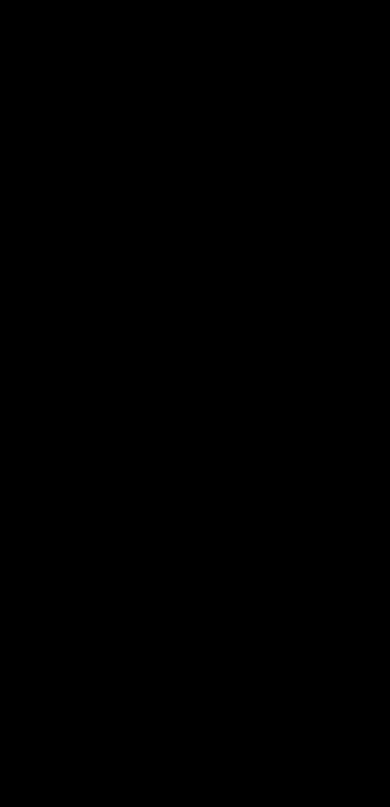
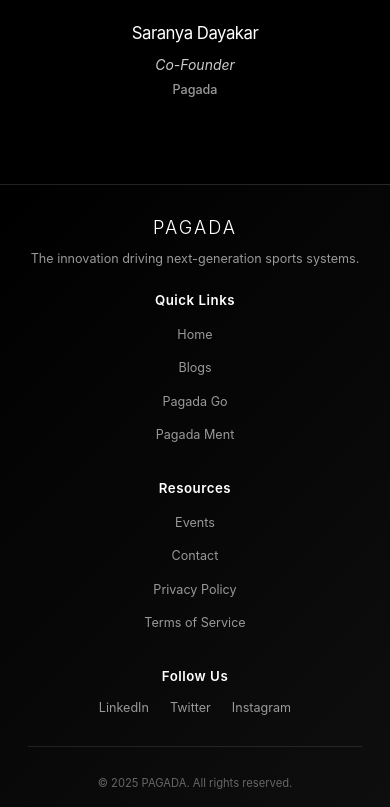
Before and after one commit to hgbytes/pagada-app, a React (Create React App) app: page / in a window 390 px wide. Shown: the part 1108-1915 px from the top of the page. Before the commit the page ends 1010 px from the top, so only its background shows below. Built offline with nearby package versions, Linux system fonts and the light colour scheme; no server answers.

Commit message:
footer added

```diff
--- a/src/App.js
+++ b/src/App.js
@@ -3,6 +3,7 @@ import Navbar from './components/Navbar';
 import ContactPopup from './components/ContactPopup';
 import ComingSoon from './components/ComingSoon';
 import Blogs from './components/Blogs';
+import Footer from './components/Footer';
 
 function App() {
   const [isContactOpen, setIsContactOpen] = useState(false);
@@ -30,6 +31,7 @@ function App() {
       <div className="App">
         <Navbar onContactClick={openContact} />
         <Blogs />
+        <Footer onContactClick={openContact} />
         <ContactPopup isOpen={isContactOpen} onClose={closeContact} />
       </div>
     );
@@ -41,6 +43,7 @@ function App() {
       <div className="App">
         <Navbar onContactClick={openContact} />
         <ComingSoon />
+        <Footer onContactClick={openContact} />
         <ContactPopup isOpen={isContactOpen} onClose={closeContact} />
       </div>
     );
@@ -80,7 +83,7 @@ function App() {
             <div className="profile-card">
               <div className="profile-image placeholder-1"></div>
               <h3 className="profile-name">Dayakar</h3>
-              <p className="profile-title">Co</p>
+              <p className="profile-title">Co-Founder</p>
               <p className="profile-company">Athletic Capital</p>
             </div>
 
@@ -96,6 +99,9 @@ function App() {
 
       {/* Contact Popup */}
       <ContactPopup isOpen={isContactOpen} onClose={closeContact} />
+
+      {/* Footer */}
+      <Footer onContactClick={openContact} />
     </div>
   );
 }
--- /dev/null
+++ b/src/components/Footer.js
@@ -0,0 +1,60 @@
+import React from 'react';
+
+function Footer({ onContactClick }) {
+  const currentYear = new Date().getFullYear();
+
+  return (
+    <footer className="footer">
+      <div className="footer-container">
+        <div className="footer-content">
+          {/* Brand Section */}
+          <div className="footer-section">
+            <h3 className="footer-brand">PAGADA</h3>
+            <p className="footer-tagline">The innovation driving next-generation sports systems.</p>
+          </div>
+
+          {/* Quick Links */}
+          <div className="footer-section">
+            <h4 className="footer-heading">Quick Links</h4>
+            <ul className="footer-links">
+              <li><a href="#home">Home</a></li>
+              <li><a href="#blogs">Blogs</a></li>
+              <li><a href="#pagada-go">Pagada Go</a></li>
+              <li><a href="#pagada-ment">Pagada Ment</a></li>
+            </ul>
+          </div>
+
+          {/* Resources */}
+          <div className="footer-section">
+            <h4 className="footer-heading">Resources</h4>
+            <ul className="footer-links">
+              <li><a href="#events">Events</a></li>
+              <li><a href="#" onClick={(e) => { e.preventDefault(); onContactClick(); }} role="button" tabIndex="0" onKeyPress={(e) => { if (e.key === 'Enter') onContactClick(); }}>Contact</a></li>
+              <li><a href="/" onClick={(e) => e.preventDefault()}>Privacy Policy</a></li>
+              <li><a href="/" onClick={(e) => e.preventDefault()}>Terms of Service</a></li>
+            </ul>
+          </div>
+
+          {/* Social Links */}
+          <div className="footer-section">
+            <h4 className="footer-heading">Follow Us</h4>
+            <div className="footer-social">
+              <a href="/" onClick={(e) => e.preventDefault()} className="social-link" title="LinkedIn">LinkedIn</a>
+              <a href="/" onClick={(e) => e.preventDefault()} className="social-link" title="Twitter">Twitter</a>
+              <a href="/" onClick={(e) => e.preventDefault()} className="social-link" title="Instagram">Instagram</a>
+            </div>
+          </div>
+        </div>
+
+        {/* Footer Bottom */}
+        <div className="footer-bottom">
+          <p className="footer-copyright">
+            &copy; {currentYear} PAGADA. All rights reserved.
+          </p>
+        </div>
+      </div>
+    </footer>
+  );
+}
+
+export default Footer;
--- a/src/styles.css
+++ b/src/styles.css
@@ -15,6 +15,12 @@
 
 html {
   scroll-behavior: smooth;
+  -ms-overflow-style: none;
+  scrollbar-width: none;
+}
+
+html::-webkit-scrollbar {
+  display: none;
 }
 
 body {
@@ -30,6 +36,14 @@ body {
   /* Sports mentorship dark theme background */
   background: #000;
   min-height: 100vh;
+
+  /* Hide scrollbar */
+  -ms-overflow-style: none;
+  scrollbar-width: none;
+}
+
+body::-webkit-scrollbar {
+  display: none;
 }
 
 code {
@@ -1272,11 +1286,13 @@ code {
 }
 
 .team-profiles {
-  display: grid;
-  grid-template-columns: repeat(5, 1fr);
+  display: flex;
+  justify-content: center;
+  align-items: center;
   gap: 2rem;
   max-width: 1200px;
   margin: 0 auto;
+  flex-wrap: wrap;
 }
 
 .profile-card {
@@ -1855,3 +1871,166 @@ code {
     right: -30%;
   }
 }
+
+/* ==========================================================================
+   11. FOOTER SECTION
+   ========================================================================== */
+
+.footer {
+  background: linear-gradient(135deg, rgba(0, 0, 0, 0.98) 0%, rgba(15, 15, 15, 0.95) 100%);
+  border-top: 1px solid rgba(255, 255, 255, 0.1);
+  padding: 4rem 0 2rem;
+  color: #ccc;
+}
+
+.footer-container {
+  max-width: 1400px;
+  margin: 0 auto;
+  padding: 0 2rem;
+}
+
+.footer-content {
+  display: grid;
+  grid-template-columns: repeat(auto-fit, minmax(250px, 1fr));
+  gap: 3rem;
+  margin-bottom: 3rem;
+}
+
+.footer-section {
+  text-align: left;
+}
+
+.footer-brand {
+  font-size: 1.5rem;
+  font-weight: 300;
+  color: #ffffff;
+  margin-bottom: 0.5rem;
+  letter-spacing: 2px;
+}
+
+.footer-tagline {
+  font-size: 0.9rem;
+  color: #999;
+  line-height: 1.6;
+}
+
+.footer-heading {
+  font-size: 1rem;
+  font-weight: 600;
+  color: #ffffff;
+  margin-bottom: 1.5rem;
+  letter-spacing: 0.5px;
+}
+
+.footer-links {
+  list-style: none;
+  padding: 0;
+  margin: 0;
+}
+
+.footer-links li {
+  margin-bottom: 0.8rem;
+}
+
+.footer-links a {
+  color: #999;
+  text-decoration: none;
+  font-size: 0.95rem;
+  transition: color 0.3s ease;
+}
+
+.footer-links a:hover {
+  color: #3cd400;
+}
+
+.footer-social {
+  display: flex;
+  gap: 1.5rem;
+  flex-wrap: wrap;
+}
+
+.social-link {
+  color: #999;
+  text-decoration: none;
+  font-size: 0.95rem;
+  transition: all 0.3s ease;
+  display: inline-flex;
+  align-items: center;
+}
+
+.social-link:hover {
+  color: #3cd400;
+  transform: translateY(-2px);
+}
+
+.footer-bottom {
+  border-top: 1px solid rgba(255, 255, 255, 0.1);
+  padding-top: 2rem;
+  text-align: center;
+}
+
+.footer-copyright {
+  color: #666;
+  font-size: 0.85rem;
+  margin: 0;
+}
+
+/* Footer Responsive Design */
+@media (max-width: 768px) {
+  .footer {
+    padding: 3rem 0 1.5rem;
+  }
+
+  .footer-content {
+    grid-template-columns: repeat(2, 1fr);
+    gap: 2rem;
+    margin-bottom: 2rem;
+  }
+
+  .footer-section {
+    text-align: center;
+  }
+
+  .footer-heading {
+    margin-bottom: 1rem;
+  }
+
+  .footer-links {
+    display: flex;
+    flex-direction: column;
+    align-items: center;
+  }
+
+  .footer-social {
+    justify-content: center;
+  }
+}
+
+@media (max-width: 480px) {
+  .footer {
+    padding: 2rem 0 1rem;
+  }
+
+  .footer-content {
+    grid-template-columns: 1fr;
+    gap: 1.5rem;
+  }
+
+  .footer-brand {
+    font-size: 1.3rem;
+  }
+
+  .footer-heading {
+    font-size: 0.95rem;
+    margin-bottom: 0.8rem;
+  }
+
+  .footer-links a,
+  .social-link {
+    font-size: 0.9rem;
+  }
+
+  .footer-copyright {
+    font-size: 0.8rem;
+  }
+}
--- a/src/styles/Blogs.css
+++ b/src/styles/Blogs.css
@@ -1,8 +1,8 @@
 /* Blogs Section Styling */
 
 .blogs-section {
-  padding: 60px 20px;
-  background: linear-gradient(135deg, #f5f7fa 0%, #c3cfe2 100%);
+  padding:  250px 50px;
+  background: linear-gradient(135deg, #000 0%, #1a1a1a 100%);
   min-height: 100vh;
 }
 
@@ -13,10 +13,11 @@
 
 .blogs-title {
   font-size: 2.5rem;
-  font-weight: 700;
+  font-weight: 300;
   text-align: center;
   margin-bottom: 50px;
-  color: #1a1a1a;
+  color: #ffffff;
+  letter-spacing: -1px;
 }
 
 .blogs-grid {
@@ -27,11 +28,12 @@
 }
 
 .blog-card {
-  background: white;
+  background: rgba(255, 255, 255, 0.05);
+  border: 1px solid rgba(255, 255, 255, 0.1);
   border-radius: 12px;
   overflow: hidden;
-  box-shadow: 0 4px 6px rgba(0, 0, 0, 0.1);
-  transition: transform 0.3s ease, box-shadow 0.3s ease;
+  box-shadow: 0 4px 6px rgba(0, 0, 0, 0.3);
+  transition: transform 0.3s ease, box-shadow 0.3s ease, border-color 0.3s ease;
   display: flex;
   flex-direction: column;
   height: 100%;
@@ -39,14 +41,15 @@
 
 .blog-card:hover {
   transform: translateY(-8px);
-  box-shadow: 0 12px 20px rgba(0, 0, 0, 0.15);
+  box-shadow: 0 12px 20px rgba(60, 212, 0, 0.2);
+  border-color: rgba(60, 212, 0, 0.3);
 }
 
 .blog-image {
   width: 100%;
   height: 200px;
   overflow: hidden;
-  background: #e0e0e0;
+  background: linear-gradient(135deg, #333 0%, #1a1a1a 100%);
 }
 
 .blog-image img {
@@ -69,15 +72,16 @@
 
 .blog-title {
   font-size: 1.3rem;
-  font-weight: 600;
-  color: #1a1a1a;
+  font-weight: 300;
+  color: #ffffff;
   margin-bottom: 10px;
   line-height: 1.4;
+  letter-spacing: -0.5px;
 }
 
 .blog-excerpt {
   font-size: 0.95rem;
-  color: #666;
+  color: #ccc;
   margin-bottom: 15px;
   flex-grow: 1;
   line-height: 1.6;
@@ -93,8 +97,8 @@
 }
 
 .blog-author {
-  font-weight: 500;
-  color: #555;
+  font-weight: 300;
+  color: #bbb;
 }
 
 .blog-date {
@@ -102,35 +106,35 @@
 }
 
 .blog-link {
-  color: #007bff;
+  color: #3cd400;
   text-decoration: none;
-  font-weight: 600;
+  font-weight: 300;
   font-size: 0.95rem;
   transition: color 0.3s ease;
 }
 
 .blog-link:hover {
-  color: #0056b3;
+  color: #5fff00;
 }
 
 .loading {
   text-align: center;
   font-size: 1.2rem;
-  color: #666;
+  color: #ccc;
   padding: 40px 20px;
 }
 
 .no-blogs {
   text-align: center;
   padding: 60px 20px;
-  color: #666;
+  color: #ccc;
   font-size: 1.1rem;
 }
 
 .error-message {
-  background-color: #f8d7da;
-  border: 1px solid #f5c6cb;
-  color: #721c24;
+  background-color: rgba(255, 0, 0, 0.1);
+  border: 1px solid rgba(255, 0, 0, 0.3);
+  color: #ff6b6b;
   padding: 15px 20px;
   border-radius: 8px;
   margin-bottom: 30px;
@@ -171,3 +175,13 @@
     font-size: 0.9rem;
   }
 }
+
+/* Hide Scrollbar */
+.blogs-section {
+  -ms-overflow-style: none;
+  scrollbar-width: none;
+}
+
+.blogs-section::-webkit-scrollbar {
+  display: none;
+}
```
